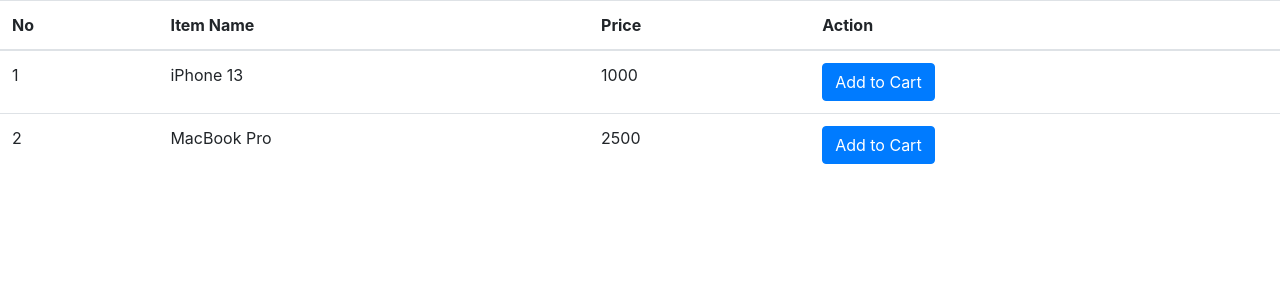
After one commit to prakhar2451/Eagle-Logistics, a Flask app: page /kart in a window 1280 px wide. The commit adds this page. Shown: the top 300 px of the page. Run offline with Flask 2, Linux system fonts and the light colour scheme; data comes from the database, SQL or seed files in the repository.

Commit message:
added logout button and made some changes

```diff
--- a/logistics/__init__.py
+++ b/logistics/__init__.py
@@ -10,5 +10,6 @@
 db = SQLAlchemy(app)
 bcrypt = Bcrypt(app)
 login_manager = LoginManager(app)
+login_manager.login_view = 'login'
 
 from logistics import routes
--- a/logistics/models.py
+++ b/logistics/models.py
@@ -1,3 +1,4 @@
+from email.policy import default
 from logistics import db, login_manager
 from flask_login import UserMixin
 
@@ -9,18 +10,27 @@
 
 
 # This will also create the database we mentioned above
+user_items = db.Table('user_items',
+    db.Column('user_id', db.Integer, db.ForeignKey('user.id')),
+    db.Column('item_id', db.Integer, db.ForeignKey('item.id'))
+)
+
+
 class User(db.Model, UserMixin):
     id = db.Column(db.Integer, primary_key=True)
     username = db.Column(db.String(20), unique=True, nullable=False)
     email = db.Column(db.String(120), unique=True, nullable=False)
     password = db.Column(db.String(60), nullable=False)
-
-class Order(db.Model, UserMixin):
-    Order_id=db.Column(db.Integer,primary_key=True)
-    Order=db.Column(db.String(50),unique=False,nullable=False)
-    Quantity=db.Column(db.Integer,unique=False,nullable=False)
-    Total_Cost=db.Column(db.Float,unique=False,nullable=False)
-    destination=db.Column(db.String(100),unique=False,nullable=False)
+    items = db.relationship('Item', secondary = user_items, backref = 'things')
 
     def __repr__(self) -> str:
-        return f"{self.Order_id}"
+        return f"{self.username}"
+
+class Item(db.Model, UserMixin):
+    id=db.Column(db.Integer,primary_key=True)
+    item_name =db.Column(db.String(50),unique=False,nullable=False)
+    quantity=db.Column(db.Integer,unique=False,nullable=False, default = 1)
+    price = db.Column(db.Integer, unique = False, nullable = False)
+
+    def __repr__(self) -> str:
+        return f"{self.item_name}"
--- a/logistics/routes.py
+++ b/logistics/routes.py
@@ -1,9 +1,9 @@
 # Imports
 from logistics import app, db, bcrypt
-from flask import Flask, redirect, render_template, url_for, flash
+from flask import Flask, redirect, render_template, url_for, flash, request
 from logistics.forms import RegistrationForm, LoginForm
-from logistics.models import Order, Order, User
-from flask_login import login_user, current_user, logout_user
+from logistics.models import Item, User
+from flask_login import login_user, current_user, logout_user, login_required
 
 # Routes for different pages
 @app.route('/')
@@ -43,22 +43,24 @@
 @app.route("/logout")
 def logout():
     logout_user()
-    return "You have been logged out"
-
+    flash("You have been logged out")
+    return redirect(url_for("login"))
 
 @app.route('/dashboard')
 def dashboard():
     return render_template('dashboard.html')
 
+
 @app.route('/booking')
+@login_required
 def booking():
     return render_template('booking.html')
 
 @app.route('/track')
 def track():
-    Order_id=Order_id(Order="Nintendo",destination="Patna")
-    db.session.add(Order)
-    db.session.commit()
+    # Order_id=Order_id(Order="Nintendo",destination="Patna")
+    # db.session.add(Order)
+    # db.session.commit()
 
 
     return render_template('track.html')
@@ -75,5 +77,22 @@
 def thanks():
     return render_template('thanks.html')
 
+@app.route('/kart', methods=['GET', 'POST'])
+def kart():
+    item = Item()
+    if request.method == "POST":
+        item_id = request.table.get("product_id")
+        print(item_id)
+    # if request.method == "POST":
+    #     button_id = int(request.table['name'])
+    #     print(button_id)
+        # item = Item.query(id = button_id).first()
+        # current_user.items.append(item)
+        # db.session.commit()
+        # return render_template("kart.html", item = item)
+        return render_template('kart.html', item = item)
+    return render_template('kart.html', item = item)
+
+
 if __name__ == '__main__':
     app.run(debug=True)
--- a/logistics/templates/dashboard.html
+++ b/logistics/templates/dashboard.html
@@ -1,5 +1,6 @@
 <html lang="en">
-  <!DOCTYPE html>
+<!DOCTYPE html>
+
 <head>
   <meta name="viewport" content="width=device-width, initial-scale=1.0">
   <link rel="stylesheet" href="static/styles.css">
@@ -21,7 +22,8 @@
   </section>
   <nav class="main-nav">
     <ul>
-      <li><a href="/login">SignIn/SignUp</a></li>
+      <li><a href="/login">Login</a></li>
+      <li><a href="/register">Create Account</a></li>
       <li><a href="/booking" class="join">Book Your Order</a></li>
       <li><a href="/track">Track Order</a></li>
       <li><a href="/contact.html">Contact</a></li>
--- /dev/null
+++ b/logistics/templates/kart.html
@@ -0,0 +1,56 @@
+<!DOCTYPE html>
+<html lang="en">
+
+<head>
+    <meta charset="UTF-8">
+    <meta http-equiv="X-UA-Compatible" content="IE=edge">
+    <meta name="viewport" content="width=device-width, initial-scale=1.0">
+    <title>Kart</title>
+    <link rel="stylesheet" href="https://cdn.jsdelivr.net/npm/bootstrap@4.1.3/dist/css/bootstrap.min.css"
+        integrity="sha384-MCw98/SFnGE8fJT3GXwEOngsV7Zt27NXFoaoApmYm81iuXoPkFOJwJ8ERdknLPMO" crossorigin="anonymous">
+
+</head>
+
+<body>
+    <table method = "POST" class="table">
+        <thead>
+          <tr>
+            <th scope="col">No</th>
+            <th scope="col">Item Name</th>
+            <th scope="col">Price</th>
+            <th scope="col">Action</th>
+          </tr>
+        </thead>
+        <tbody>
+            {% for i in item.query.all() %}
+          <tr>
+            <td>{{i.id}}</td>
+            <td>{{i.item_name}}</td>
+            <td>{{i.price}}</td>
+            <input type="hidden" name="product_id" value="{{i.id}}">
+            <td><button type="submit" class="btn btn-primary">Add to Cart</button></td>
+          </tr>
+          {% endfor %}
+        </tbody>
+      </table>
+
+
+
+
+
+
+
+
+
+    <script src="https://code.jquery.com/jquery-3.3.1.slim.min.js"
+        integrity="sha384-q8i/X+965DzO0rT7abK41JStQIAqVgRVzpbzo5smXKp4YfRvH+8abtTE1Pi6jizo"
+        crossorigin="anonymous"></script>
+    <script src="https://cdn.jsdelivr.net/npm/popper.js@1.14.3/dist/umd/popper.min.js"
+        integrity="sha384-ZMP7rVo3mIykV+2+9J3UJ46jBk0WLaUAdn689aCwoqbBJiSnjAK/l8WvCWPIPm49"
+        crossorigin="anonymous"></script>
+    <script src="https://cdn.jsdelivr.net/npm/bootstrap@4.1.3/dist/js/bootstrap.min.js"
+        integrity="sha384-ChfqqxuZUCnJSK3+MXmPNIyE6ZbWh2IMqE241rYiqJxyMiZ6OW/JmZQ5stwEULTy"
+        crossorigin="anonymous"></script>
+</body>
+
+</html>
```
Also changed, not shown: logistics/templates/booking.html (+10 -9 lines), logistics/database.db.
